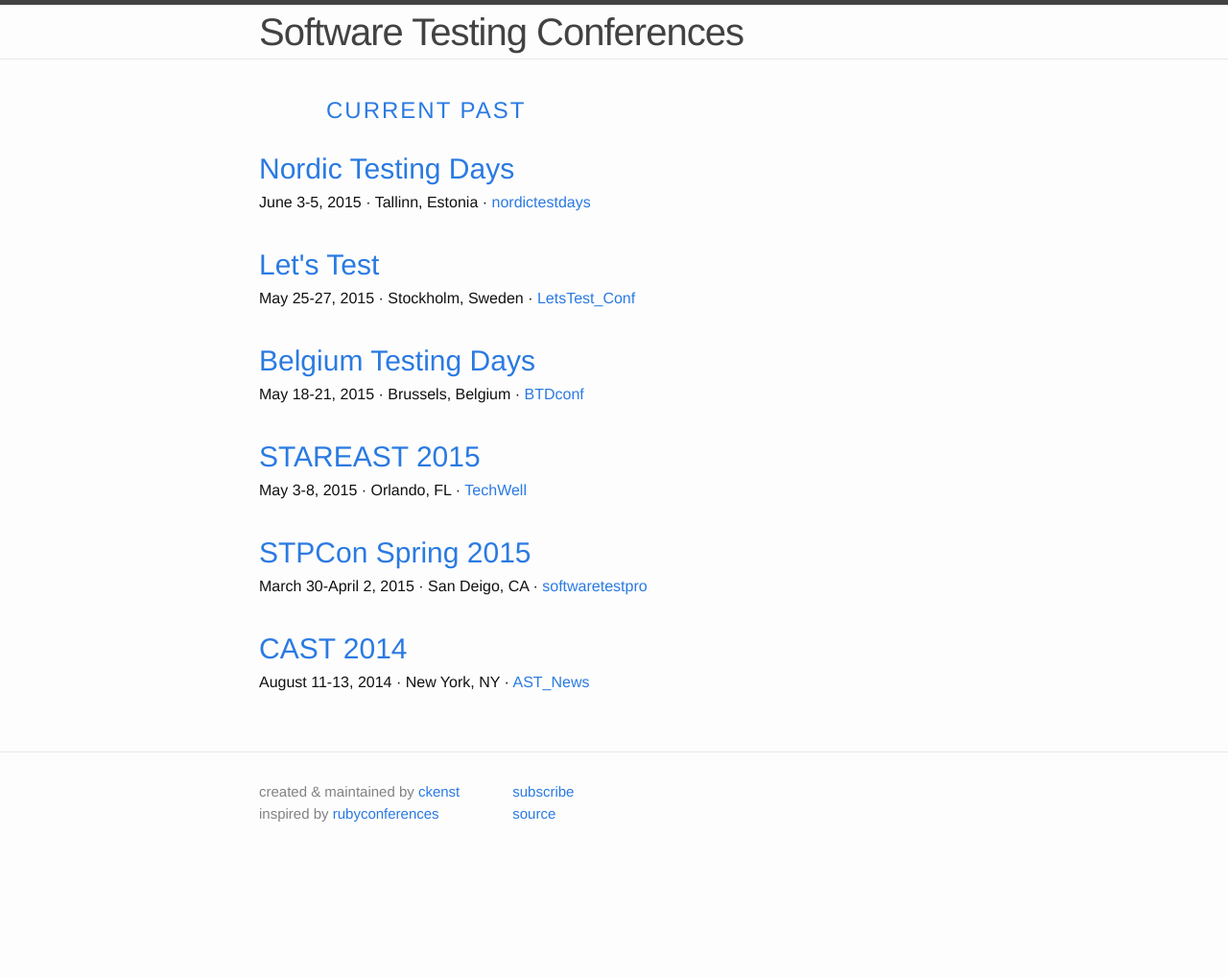
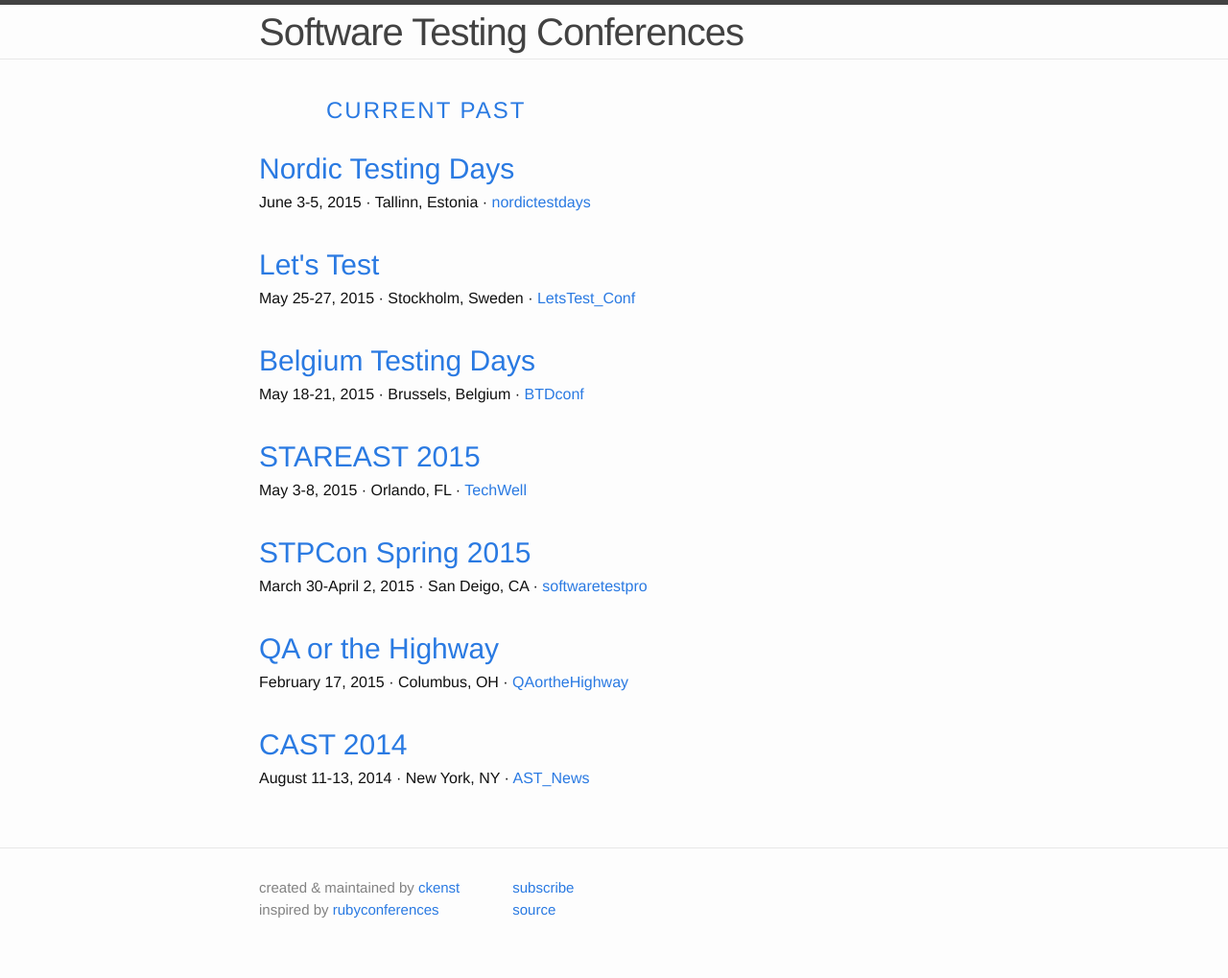
Before and after one commit to TestingConferences/testingconferences.github.io, a Jekyll site: the page built from past.html, in a window 1280 px wide. Shown: the whole page at 96% size. Built offline with Jekyll 4.4.1, drawn with Linux system fonts in a browser that asks for light colours; before the commit the page ends 919 px from its top, so only the background shows below that.

Commit message:
Update past.yml
Adding of QA or the Highway to past

```diff
--- a/_data/past.yml
+++ b/_data/past.yml
@@ -28,6 +28,12 @@
   url: http://www.stpcon.com
   twitter: softwaretestpro
 
+- name: QA or the Highway
+  location: Columbus, OH
+  dates: "February 17, 2015"
+  url: http://qaorthehighway.com/
+  twitter: QAortheHighway
+
 - name: CAST 2014
   location: New York, NY
   dates: "August 11-13, 2014"
```
